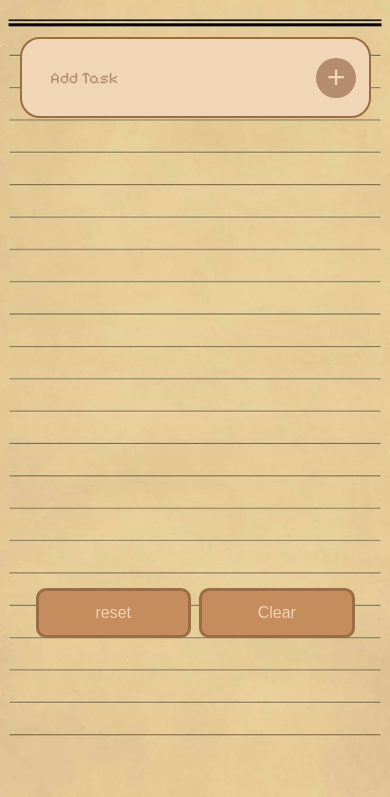
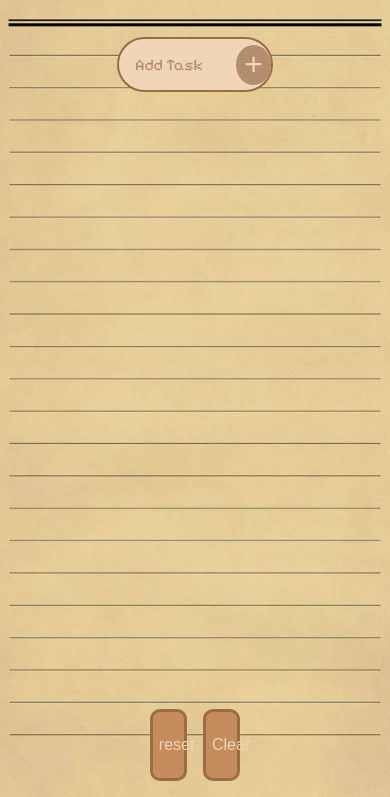
Before and after one commit to PROTON0v/todo-list, a plain HTML site: page index.html in a window 390 px wide. Shown: the part 47-844 px from the top of the page. Drawn offline with Linux system fonts and the light colour scheme.

Commit message:
Update index.css

```diff
--- a/index.css
+++ b/index.css
@@ -217,80 +217,3 @@ body img {
     background-color: rgb(240, 213, 182);
     cursor: pointer;
   }
-  @media screen and (max-width: 768px)  {
-    /* General styles for mobile (default) */
-*,
-*::after,
-*::before {
-    box-sizing: border-box;
-}
-
-body {
-    display: flex;
-    flex-direction: column;
-    align-items: center;
-    justify-content: center;
-    font-family: "Pixelify Sans", sans-serif;
-    font-size: 1rem;
-    margin: 0;
-    padding: 0;
-    width: 100%;
-    height: 100vh;
-
-}
-
-.wraper {
-    width: 90%;
-    height: auto;
-    display: flex;
-    flex-direction: column;
-    gap: 1rem;
-    align-items: center;
-}
-
-/* Task input container */
-.container {
-    width: 100%;
-    background-color: rgb(240, 213, 182);
-    border-radius: 20px;
-    padding: 0.8rem;
-    display: flex;
-    align-items: center;
-    justify-content: space-between;
-}
-
-/* Task list */
-#listC {
-    width: 100%;
-    height: 50vh;
-    overflow-y: auto;
-    padding: 1rem;
-}
-
-/* Control buttons */
-.controle {
-    display: flex;
-    justify-content: center;
-    gap: 0.5rem;
-    width: 100%;
-}
-
-.controle button {
-    flex: 1;
-    padding: 0.8rem;
-    border-radius: 10px;
-    font-size: 1rem;
-}
-
-/* Delete confirmation */
-.del-confirmation {
-    width: 80%;
-    padding: 1rem;
-}
-
-/* Hide scrollbar */
-#listC::-webkit-scrollbar {
-    display: none;
-}
-
-  }
```
